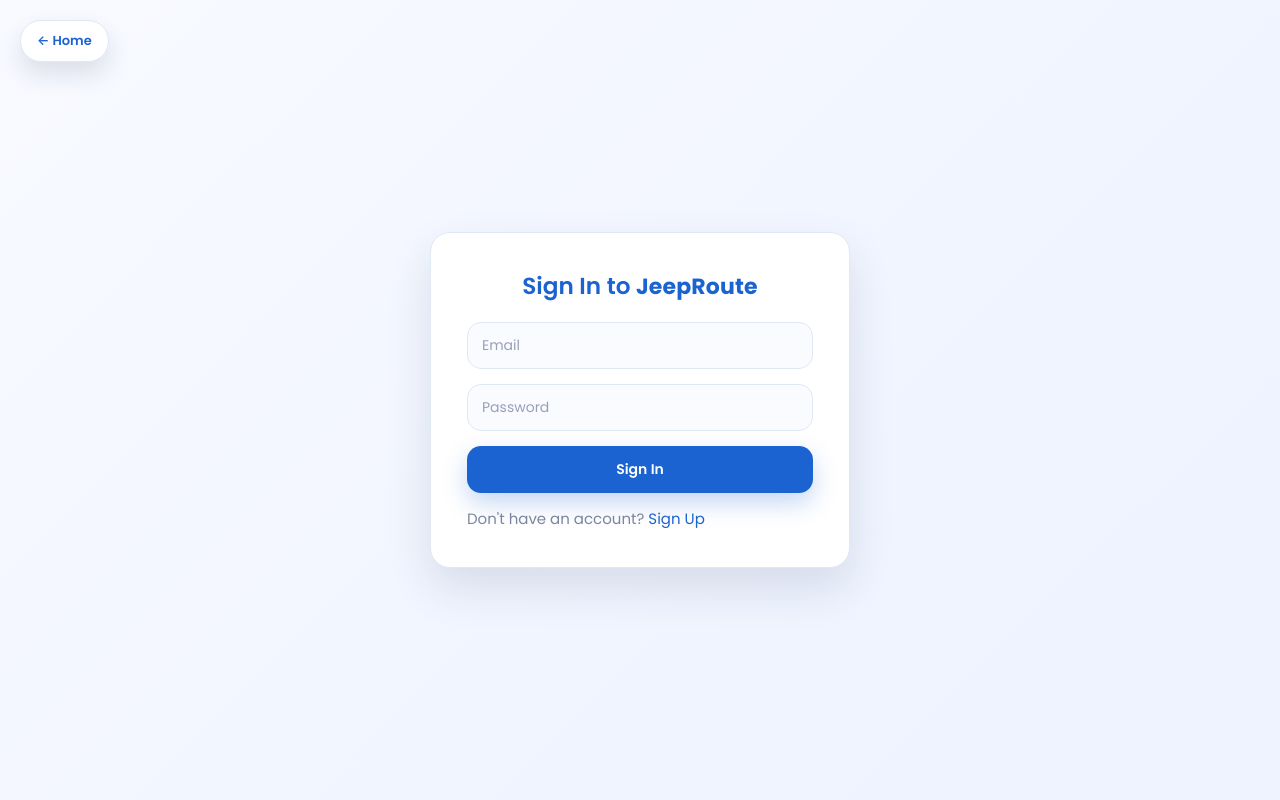
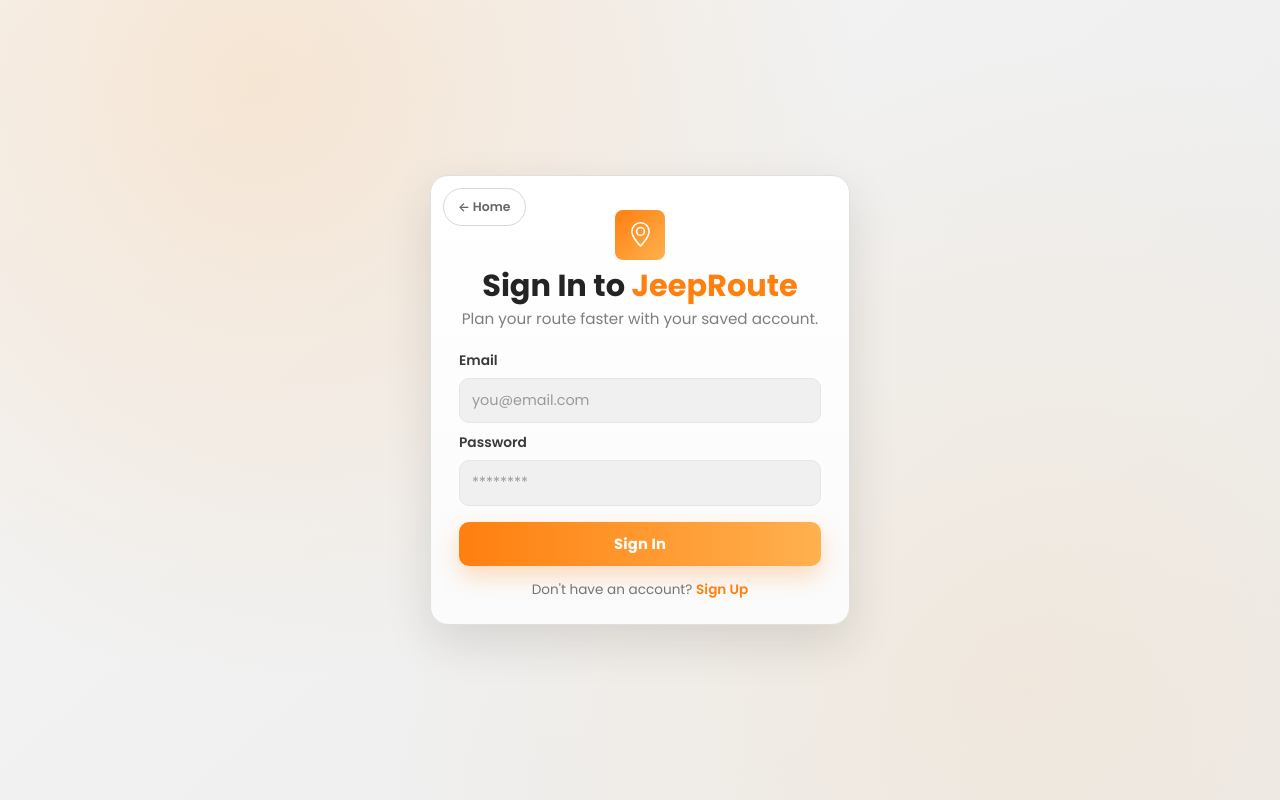
Before and after one commit to Japuri/frontend-commuter, a React (Create React App) app: page /signin in a window 1280 px wide. Built offline with nearby package versions, Linux system fonts and the light colour scheme; no server answers.

Commit message:
WIP: editing frontend layouts and color themes

```diff
--- a/src/App.css
+++ b/src/App.css
@@ -113,6 +113,18 @@
   --feature-gradient-secondary: linear-gradient(140deg, #eaf7ff 0%, #8fc0ff 60%, #29364b 100%);
   --feature-gradient-muted: linear-gradient(150deg, #fff5e8 0%, #ffd5a4 55%, #2a2f3b 100%);
 
+  --auth-bg-start: #f5f5f5;
+  --auth-bg-end: #ececec;
+  --auth-card: #fbfbfb;
+  --auth-border: #dfdfdf;
+  --auth-muted: #7e7e7e;
+  --auth-input-bg: #f0f0f0;
+  --auth-input-border: #e5e5e5;
+  --auth-accent: #ff9728;
+  --auth-accent-strong: #ff7f0f;
+  --auth-accent-soft: #ffb14f;
+  --auth-shadow: 0 18px 45px rgba(44, 37, 30, 0.13);
+
   --mobile: 480px;
   --tablet: 768px;
   --desktop: 1024px;
@@ -2005,130 +2017,212 @@ body {
   box-shadow: none;
 }
 
-.login-wrapper {
-  background: linear-gradient(135deg, #f8faff 0%, #eef3ff 80%);
+.auth-page {
+  min-height: 100vh;
+  width: 100%;
   display: flex;
   align-items: center;
   justify-content: center;
-  min-height: 100vh;
-  padding: 24px;
-}
-
-.login-card {
-  width: 100%;
-  max-width: 420px;
+  padding: clamp(26px, 4vw, 36px);
+  background:
+    radial-gradient(circle at 20% 10%, rgba(255, 164, 65, 0.18), transparent 48%),
+    radial-gradient(circle at 80% 85%, rgba(255, 195, 119, 0.14), transparent 52%),
+    linear-gradient(140deg, var(--auth-bg-start) 0%, var(--auth-bg-end) 100%);
+}
+
+.auth-card {
+  position: relative;
+  width: min(100%, 420px);
   margin: 0 auto;
-  padding: clamp(20px, 4.5vw, 36px) clamp(22px, 5vw, 36px);
-  background: #ffffff;
-  border-radius: 20px;
-  border: 1px solid var(--border-light);
-  box-shadow: var(--card-shadow);
-}
-
-@media (max-width: 480px) {
-  .login-card {
-    padding: 20px 16px;
-    margin: 0;
-  }
-}
-
-.login-title {
+  border-radius: 18px;
+  padding: clamp(24px, 4.5vw, 34px) clamp(20px, 4vw, 28px) clamp(18px, 3.5vw, 24px);
+  border: 1px solid var(--auth-border);
+  background: linear-gradient(180deg, #ffffff 0%, var(--auth-card) 100%);
+  box-shadow: var(--auth-shadow);
+  animation: authCardFloatIn 0.45s ease;
+}
+
+.auth-badge {
+  height: 50px;
+  width: 50px;
+  margin: 0 auto 8px;
+  border-radius: 8px;
+  background: linear-gradient(135deg, var(--auth-accent-strong) 0%, var(--auth-accent-soft) 100%);
+  color: #ffffff;
+  font-size: 12px;
+  font-weight: 700;
+  letter-spacing: 0.25px;
+  display: flex;
+  align-items: center;
+  justify-content: center;
+}
+
+.auth-title {
   text-align: center;
-  margin-bottom: clamp(14px, 3vw, 18px);
-  font-size: clamp(1.2rem, 3.5vw, 1.45rem);
-  color: var(--brand);
+  margin-bottom: 4px;
+  color: #242424;
+  font-size: clamp(1.3rem, 4.2vw, 1.9rem);
+  font-weight: 700;
+  line-height: 1.2;
+}
+
+.auth-brand {
+  color: var(--auth-accent-strong);
+}
+
+.auth-subtitle {
+  text-align: center;
+  color: var(--auth-muted);
+  font-size: clamp(0.84rem, 2.6vw, 0.95rem);
+  margin-bottom: clamp(16px, 3.5vw, 20px);
+}
+
+.auth-form {
+  display: flex;
+  flex-direction: column;
+  gap: 10px;
+}
+
+.auth-form-group {
+  display: flex;
+  flex-direction: column;
+  gap: 6px;
+}
+
+.auth-label {
+  color: #3a3a3a;
+  font-size: 0.86rem;
   font-weight: 600;
 }
 
-.login-form {
-  display: flex;
-  flex-direction: column;
-  gap: clamp(12px, 3vw, 15px);
-  width: 100%;
-}
-
-.login-input {
-  padding: clamp(10px, 2vw, 12px) clamp(12px, 3vw, 14px);
-  border-radius: 14px;
-  border: 1px solid var(--border-light);
-  background: #f9fbff;
-  color: var(--text);
-  font-size: clamp(13px, 2vw, 14px);
-  width: 100%;
-  transition: border-color 0.2s ease, box-shadow 0.2s ease;
-}
-
-.login-input::placeholder {
-  color: #97a0b8;
-}
-
-.login-input:focus {
-  border-color: var(--brand);
-  box-shadow: 0 0 0 3px rgba(27, 99, 209, 0.18);
+.auth-input {
+  width: 100%;
+  border-radius: 10px;
+  border: 1px solid var(--auth-input-border);
+  background: var(--auth-input-bg);
+  color: #252525;
+  padding: 11px 12px;
+  font-size: 0.9rem;
+  transition: border-color 0.2s ease, box-shadow 0.2s ease, background-color 0.2s ease;
+}
+
+.auth-input::placeholder {
+  color: #9a9a9a;
+}
+
+.auth-input:focus {
+  border-color: var(--auth-accent);
+  box-shadow: 0 0 0 3px rgba(255, 151, 40, 0.2);
   outline: none;
-  background: #ffffff;
-}
-
-.login-btn {
-  padding: clamp(11px, 2.2vw, 13px);
+  background: #fff9f1;
+}
+
+.auth-submit-btn {
+  width: 100%;
+  min-height: 44px;
   border: none;
-  border-radius: 14px;
-  background: var(--brand);
+  border-radius: 10px;
+  margin-top: 6px;
+  background: linear-gradient(90deg, var(--auth-accent-strong), var(--auth-accent-soft));
   color: #ffffff;
+  font-size: 0.92rem;
+  font-weight: 700;
+  letter-spacing: 0.2px;
+  box-shadow: 0 10px 24px rgba(255, 128, 20, 0.28);
+  transition: transform 0.2s ease, box-shadow 0.2s ease, filter 0.2s ease;
+}
+
+.auth-submit-btn:hover {
+  transform: translateY(-1px);
+  filter: saturate(1.05) brightness(1.02);
+  box-shadow: 0 14px 28px rgba(255, 128, 20, 0.34);
+}
+
+.auth-submit-btn:active {
+  transform: translateY(0);
+}
+
+.auth-error-msg {
+  font-size: 0.84rem;
+  font-weight: 500;
+}
+
+.auth-footer {
+  margin-top: 14px;
+  text-align: center;
+  color: #757575;
+  font-size: 0.85rem;
+}
+
+.auth-link {
+  color: var(--auth-accent-strong);
   font-weight: 600;
-  font-size: clamp(13px, 2vw, 14px);
   cursor: pointer;
-  transition: background 0.2s ease, transform 0.2s ease, box-shadow 0.2s ease;
-  width: 100%;
-  min-height: 46px;
-  box-shadow: 0 10px 25px rgba(27, 99, 209, 0.25);
-}
-
-.login-btn:hover {
-  background: var(--brand-soft);
-  transform: translateY(-1px);
-}
-
-.login-footer {
-  margin-top: 15px;
-  color: var(--muted);
-}
-
-.signup-link {
-  color: var(--neon);
-  cursor: pointer;
+}
+
+.auth-back-btn {
+  position: absolute;
+  top: 12px;
+  left: 12px;
+  z-index: 5;
+  border: 1px solid #d7d7d7;
+  background: rgba(255, 255, 255, 0.78);
+  color: #666666;
+  border-radius: 999px;
+  min-height: 38px;
+  padding: 8px 14px;
+  font-size: 0.78rem;
+  font-weight: 600;
+  backdrop-filter: blur(3px);
+  transition: color 0.2s ease, border-color 0.2s ease, background-color 0.2s ease;
+}
+
+.auth-back-btn:hover {
+  color: var(--auth-accent-strong);
+  border-color: #ffcb96;
+  background: rgba(255, 248, 239, 0.95);
 }
 
 .floating-back-btn {
   position: fixed;
-  top: clamp(16px, 3vw, 20px);
-  left: clamp(16px, 3vw, 20px);
+  top: clamp(16px, 3vw, 24px);
+  left: clamp(16px, 3vw, 24px);
   z-index: 1000;
-  background: #ffffff;
-  border: 1px solid var(--border-light);
-  color: var(--brand);
-  padding: clamp(8px, 2vw, 10px) clamp(14px, 3vw, 16px);
-  border-radius: 999px;
-  font-weight: 600;
-  font-size: clamp(12px, 2vw, 13px);
-  transition: 0.2s ease;
-  cursor: pointer;
-  min-height: 40px;
-  box-shadow: 0 12px 24px rgba(15, 34, 65, 0.12);
 }
 
 .floating-back-btn:hover {
-  color: #ffffff;
-  background: var(--brand);
-  border-color: var(--brand);
+  color: var(--auth-accent-strong);
+  border-color: #ffcb96;
+  background: rgba(255, 248, 239, 0.95);
 }
 
 @media (max-width: 480px) {
-  .floating-back-btn {
-    top: 12px;
-    left: 12px;
-    padding: 8px 12px;
-    font-size: 12px;
+  .auth-page {
+    padding: 16px;
+  }
+
+  .auth-card {
+    border-radius: 14px;
+    padding: 20px 14px 16px;
+  }
+
+  .auth-back-btn {
+    top: 10px;
+    left: 10px;
+    min-height: 34px;
+    font-size: 0.75rem;
+    padding: 7px 10px;
+  }
+}
+
+@keyframes authCardFloatIn {
+  from {
+    opacity: 0;
+    transform: translateY(16px) scale(0.98);
+  }
+  to {
+    opacity: 1;
+    transform: translateY(0) scale(1);
   }
 }
 
@@ -2782,7 +2876,8 @@ button,
 .btn-neon-outline,
 .btn-neon-fill,
 .btn-upgrade,
-.login-btn {
+.login-btn,
+.auth-submit-btn {
   cursor: pointer;
   user-select: none;
   -webkit-tap-highlight-color: transparent;
@@ -2792,7 +2887,8 @@ button:focus-visible,
 .btn-neon-outline:focus-visible,
 .btn-neon-fill:focus-visible,
 .btn-upgrade:focus-visible,
-.login-btn:focus-visible {
+.login-btn:focus-visible,
+.auth-submit-btn:focus-visible {
   outline: 2px solid var(--neon);
   outline-offset: 2px;
 }
--- a/src/Screens/LoginScreen.js
+++ b/src/Screens/LoginScreen.js
@@ -29,43 +29,54 @@ function LoginScreen({ setCurrentUser }) {
   };
 
   return (
-    <div className="login-wrapper">
-      <button className="floating-back-btn" onClick={() => navigate("/")}>
+    <div className="auth-page">
+      <button className="auth-back-btn" onClick={() => navigate("/")}>
         ← Home
       </button>
-      <div className="login-card">
-        <h2 className="login-title">
-          Welcome to <span className="brand">JeepRoute</span>
+      <div className="auth-card">
+        <div className="auth-badge"><svg xmlns="http://www.w3.org/2000/svg" width="25" height="25" fill="currentColor" class="bi bi-geo-alt" viewBox="0 0 16 16"><path d="M12.166 8.94c-.524 1.062-1.234 2.12-1.96 3.07A32 32 0 0 1 8 14.58a32 32 0 0 1-2.206-2.57c-.726-.95-1.436-2.008-1.96-3.07C3.304 7.867 3 6.862 3 6a5 5 0 0 1 10 0c0 .862-.305 1.867-.834 2.94M8 16s6-5.686 6-10A6 6 0 0 0 2 6c0 4.314 6 10 6 10"/><path d="M8 8a2 2 0 1 1 0-4 2 2 0 0 1 0 4m0 1a3 3 0 1 0 0-6 3 3 0 0 0 0 6"/></svg></div>
+        <h2 className="auth-title">
+          Welcome back to <span className="auth-brand">JeepRoute</span>
         </h2>
-        <form onSubmit={handleLogin} className="login-form">
+        <p className="auth-subtitle">Sign in to continue your commute planning.</p>
+
+        <form onSubmit={handleLogin} className="auth-form">
+          <div className="auth-form-group">
+            <label className="auth-label">Username</label>
             <input
               type="text"
-            placeholder="Username"
+              placeholder="juan dela cruz"
               value={username}
               onChange={(e) => setUsername(e.target.value)}
-            className="login-input"
+              className="auth-input"
             />
+          </div>
+
+          <div className="auth-form-group">
+            <label className="auth-label">Password</label>
             <input
               type="password"
-            placeholder="Password"
+              placeholder="********"
               value={password}
               onChange={(e) => setPassword(e.target.value)}
-            className="login-input"
+              className="auth-input"
             />
-          <button type="submit" className="login-btn">
-            Login
+          </div>
+
+          <button type="submit" className="auth-submit-btn">
+            Sign In
           </button>
         </form>
 
         {error && (
-          <p className="error-msg" style={{ color: "#f55", marginTop: 10 }}>
+          <p className="auth-error-msg" style={{ color: "#cf2d2d", marginTop: 10 }}>
             {error}
           </p>
         )}
 
-        <div className="login-footer">
+        <div className="auth-footer">
           Don't have an account?{" "}
-          <span className="signup-link" onClick={() => navigate("/signup")}>
+          <span className="auth-link" onClick={() => navigate("/signup")}>
             Sign Up
           </span>
         </div>
--- a/src/Screens/SignIn.js
+++ b/src/Screens/SignIn.js
@@ -52,33 +52,41 @@ function SignIn({ onAuth }) {
   };
 
   return (
-    <div className="login-wrapper">
-      <button className="floating-back-btn" onClick={() => navigate('/')}>← Home</button>
-      <div className="login-card">
-        <div className="login-title">Sign In to <span className="brand">JeepRoute</span></div>
-        <form className="login-form" onSubmit={handleSubmit}>
+    <div className="auth-page">
+      <div className="auth-card">
+        <button className="auth-back-btn" onClick={() => navigate('/')}>← Home</button>
+        <div className="auth-badge"><svg xmlns="http://www.w3.org/2000/svg" width="25" height="25" fill="currentColor" class="bi bi-geo-alt" viewBox="0 0 16 16"><path d="M12.166 8.94c-.524 1.062-1.234 2.12-1.96 3.07A32 32 0 0 1 8 14.58a32 32 0 0 1-2.206-2.57c-.726-.95-1.436-2.008-1.96-3.07C3.304 7.867 3 6.862 3 6a5 5 0 0 1 10 0c0 .862-.305 1.867-.834 2.94M8 16s6-5.686 6-10A6 6 0 0 0 2 6c0 4.314 6 10 6 10"/><path d="M8 8a2 2 0 1 1 0-4 2 2 0 0 1 0 4m0 1a3 3 0 1 0 0-6 3 3 0 0 0 0 6"/></svg></div>
+        <div className="auth-title">Sign In to <span className="auth-brand">JeepRoute</span></div>
+        <p className="auth-subtitle">Plan your route faster with your saved account.</p>
+        <form className="auth-form" onSubmit={handleSubmit}>
+          <div className="auth-form-group">
+            <label className="auth-label">Email</label>
             <input
-            className="login-input"
+              className="auth-input"
               type="email"
-            placeholder="Email"
+              placeholder="you@email.com"
               value={email}
               onChange={e => setEmail(e.target.value)}
               required
             />
+          </div>
+          <div className="auth-form-group">
+            <label className="auth-label">Password</label>
             <input
-            className="login-input"
+              className="auth-input"
               type="password"
-            placeholder="Password"
+              placeholder="********"
               value={password}
               onChange={e => setPassword(e.target.value)}
               required
             />
-          <button className="login-btn" type="submit">Sign In</button>
+          </div>
+          <button className="auth-submit-btn" type="submit">Sign In</button>
         </form>
-        {error && <div className="error" style={{ color: '#f55', marginTop: 10 }}>{error}</div>}
-        <div className="login-footer">
+        {error && <div className="auth-error-msg" style={{ color: '#cf2d2d', marginTop: 10 }}>{error}</div>}
+        <div className="auth-footer">
           Don't have an account?{' '}
-          <span className="signup-link" onClick={() => navigate('/signup', { state: { redirectTo } })}>Sign Up</span>
+          <span className="auth-link" onClick={() => navigate('/signup', { state: { redirectTo } })}>Sign Up</span>
         </div>
       </div>
     </div>
--- a/src/Screens/SignUp.js
+++ b/src/Screens/SignUp.js
@@ -57,33 +57,41 @@ function SignUp({ onAuth }) {
   };
 
   return (
-    <div className="login-wrapper">
-      <button className="floating-back-btn" onClick={() => navigate('/')}>← Home</button>
-      <div className="login-card">
-        <div className="login-title">Sign Up for <span className="brand">JeepRoute</span></div>
-        <form className="login-form" onSubmit={handleSubmit}>
+    <div className="auth-page">
+      <div className="auth-card">
+        <button className="auth-back-btn" onClick={() => navigate('/')}>← Home</button>
+        <div className="auth-badge"><svg xmlns="http://www.w3.org/2000/svg" width="25" height="25" fill="currentColor" class="bi bi-geo-alt" viewBox="0 0 16 16"><path d="M12.166 8.94c-.524 1.062-1.234 2.12-1.96 3.07A32 32 0 0 1 8 14.58a32 32 0 0 1-2.206-2.57c-.726-.95-1.436-2.008-1.96-3.07C3.304 7.867 3 6.862 3 6a5 5 0 0 1 10 0c0 .862-.305 1.867-.834 2.94M8 16s6-5.686 6-10A6 6 0 0 0 2 6c0 4.314 6 10 6 10"/><path d="M8 8a2 2 0 1 1 0-4 2 2 0 0 1 0 4m0 1a3 3 0 1 0 0-6 3 3 0 0 0 0 6"/></svg></div>
+        <div className="auth-title">Create Account</div>
+        <p className="auth-subtitle">Join JeepRoute today</p>
+        <form className="auth-form" onSubmit={handleSubmit}>
+          <div className="auth-form-group">
+            <label className="auth-label">Email</label>
             <input
-            className="login-input"
+              className="auth-input"
               type="email"
-            placeholder="Email"
+              placeholder="you@email.com"
               value={email}
               onChange={e => setEmail(e.target.value)}
               required
             />
+          </div>
+          <div className="auth-form-group">
+            <label className="auth-label">Password</label>
             <input
-            className="login-input"
+              className="auth-input"
               type="password"
-            placeholder="Password"
+              placeholder="********"
               value={password}
               onChange={e => setPassword(e.target.value)}
               required
             />
-          <button className="login-btn" type="submit">Sign Up</button>
+          </div>
+          <button className="auth-submit-btn" type="submit">Create Account</button>
         </form>
-        {error && <div className="error" style={{ color: '#f55', marginTop: 10 }}>{error}</div>}
-        <div className="login-footer">
+        {error && <div className="auth-error-msg" style={{ color: '#cf2d2d', marginTop: 10 }}>{error}</div>}
+        <div className="auth-footer">
           Already have an account?{' '}
-          <span className="signup-link" onClick={() => navigate('/signin', { state: { redirectTo } })}>Sign In</span>
+          <span className="auth-link" onClick={() => navigate('/signin', { state: { redirectTo } })}>Sign In</span>
         </div>
       </div>
     </div>
```
Also changed, not shown: 1 other file (tests, documents, lock files or other folders). Lines whose indentation alone changed are shown as unchanged.
